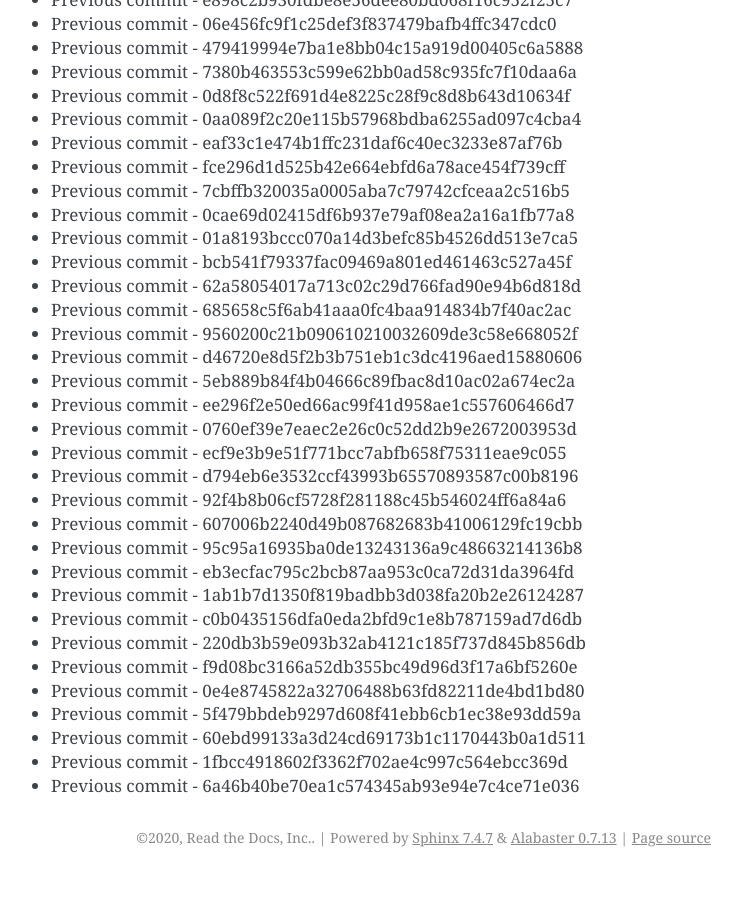
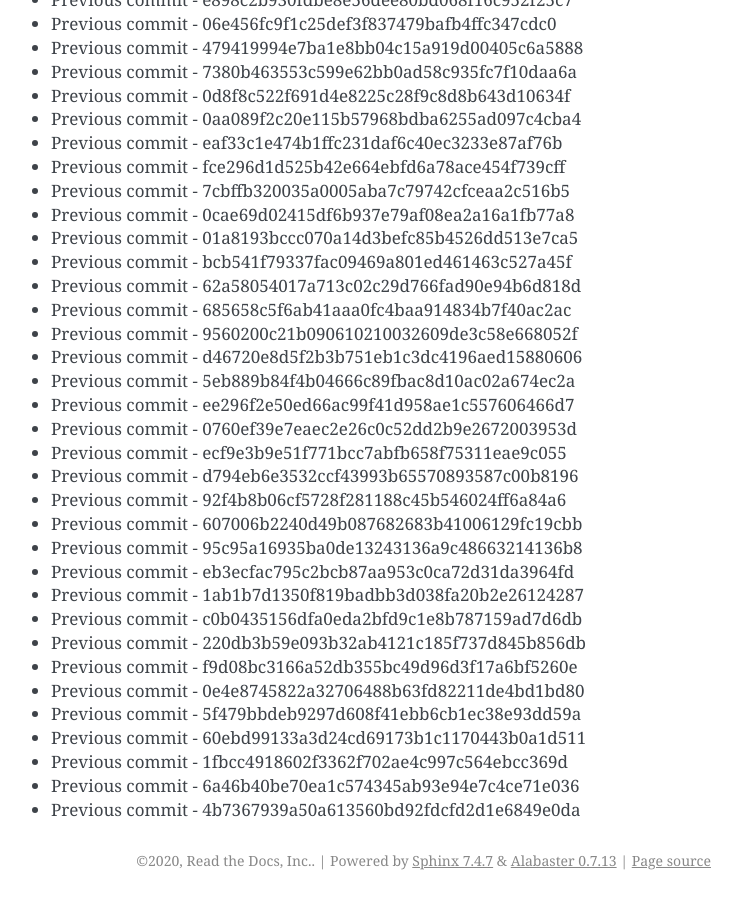
Before and after one commit to readthedocs/rtd-git-stresstest, a Sphinx documentation site: the page built from docs/updates.rst, in a window 1280 px wide and 900 px high, scrolled down 14957 px. Shown: the whole window, without its empty margins (399-1141 px from the left). Built offline with Sphinx 7.4.7, drawn with Linux system fonts in a browser that asks for light colours; before the commit the page ends 15834 px from its top, so only the background shows below that.

Commit message:
Generating commit from previous: 4b7367939a50a613560bd92fdcfd2d1e6849e0da

```diff
--- a/docs/updates.rst
+++ b/docs/updates.rst
@@ -660,3 +660,4 @@ It can be tested for any performance characteristics.
 * Previous commit - 60ebd99133a3d24cd69173b1c1170443b0a1d511
 * Previous commit - 1fbcc4918602f3362f702ae4c997c564ebcc369d
 * Previous commit - 6a46b40be70ea1c574345ab93e94e7c4ce71e036
+* Previous commit - 4b7367939a50a613560bd92fdcfd2d1e6849e0da
```
